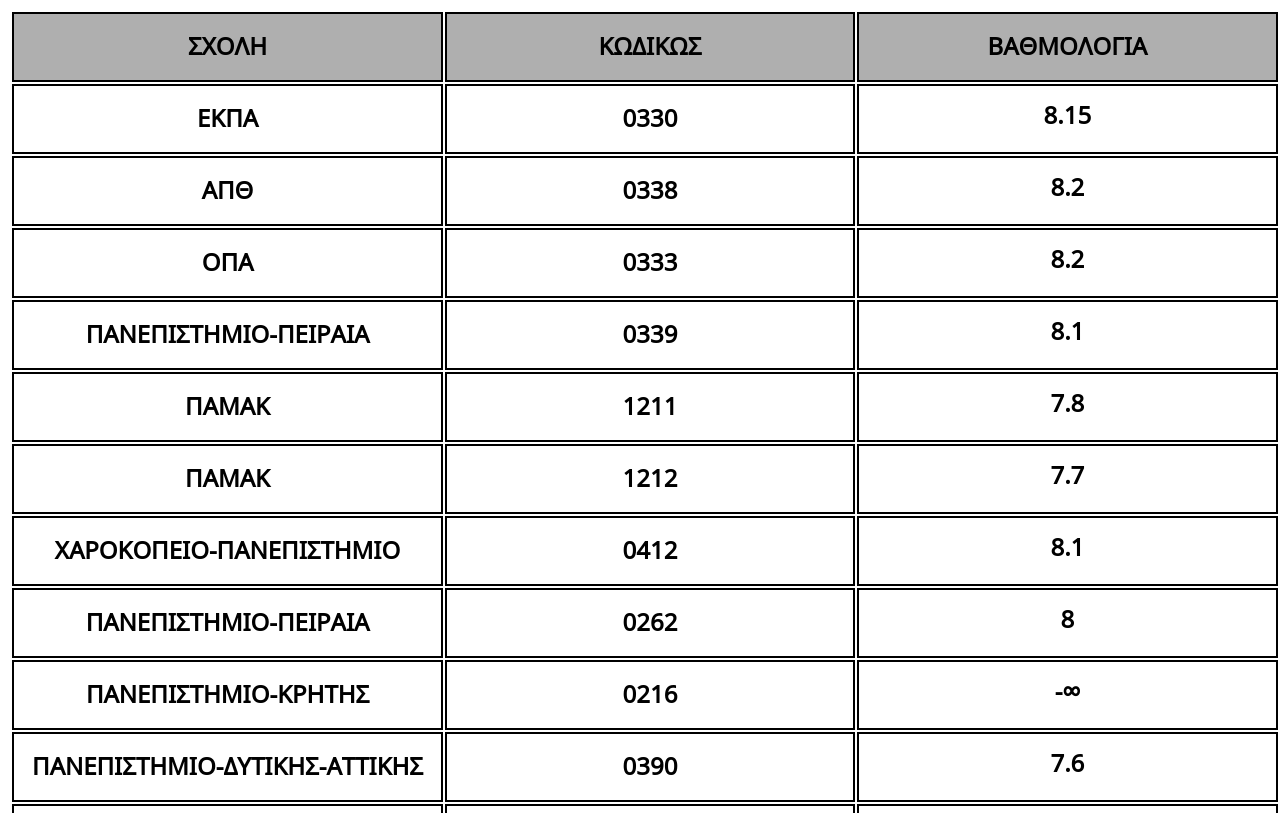
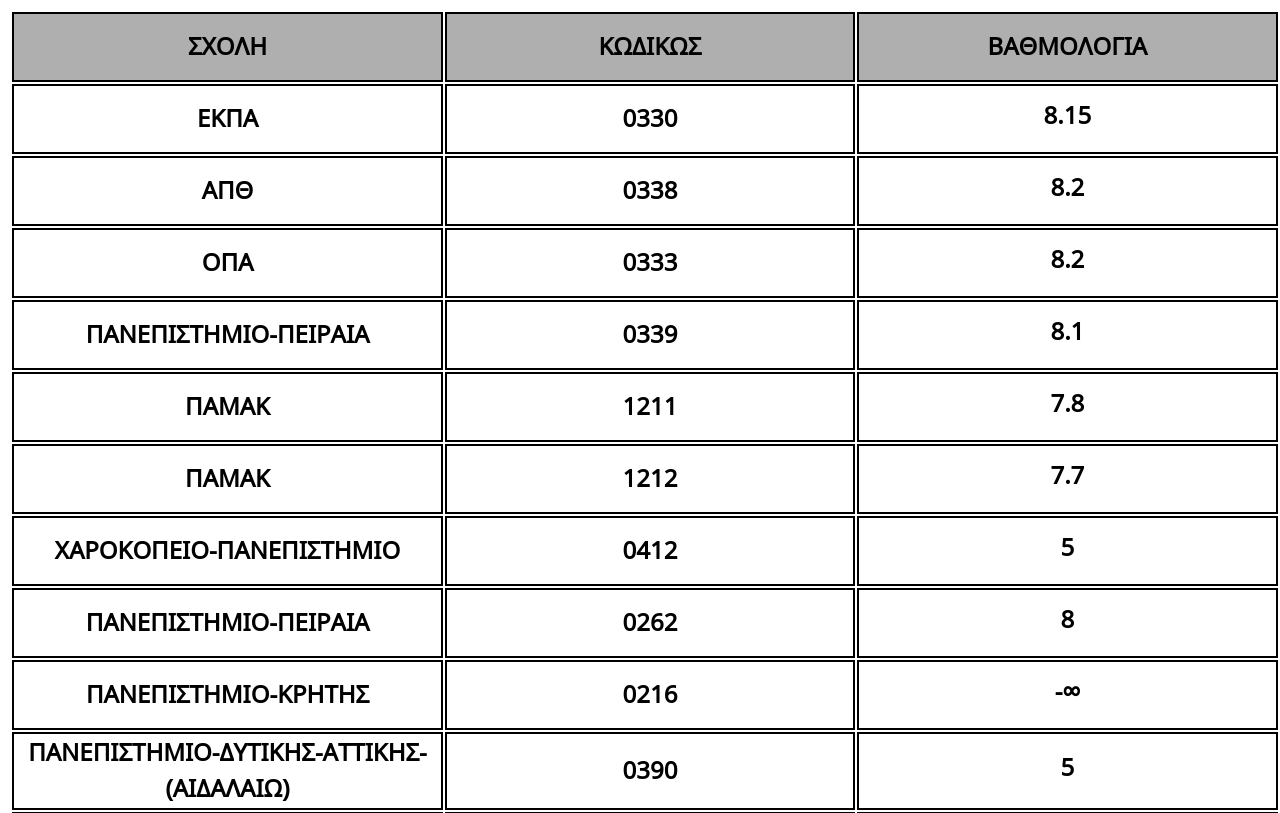
Before and after one commit to Petrelis-Efstratios/sholes, a plain HTML site: page index.html in a window 1280 px wide. Shown: the top 813 px of the page. Drawn offline with Linux system fonts and the light colour scheme.

Commit message:
Change values

```diff
--- a/index.html
+++ b/index.html
@@ -167,7 +167,7 @@
         </tbody>
     </table>
     <script>
-        const x = "ΕΚΠΑ 0330 8.15 ΑΠΘ 0338 8.2 ΟΠΑ 0333 8.2 ΠΑΝΕΠΙΣΤΗΜΙΟ-ΠΕΙΡΑΙΑ 0339 8.1 ΠΑΜΑΚ 1211 7.8 ΠΑΜΑΚ 1212 7.7 ΧΑΡΟΚΟΠΕΙΟ-ΠΑΝΕΠΙΣΤΗΜΙΟ 0412 8.1 ΠΑΝΕΠΙΣΤΗΜΙΟ-ΠΕΙΡΑΙΑ 0262 8 ΠΑΝΕΠΙΣΤΗΜΙΟ-ΚΡΗΤΗΣ 0216 -∞ ΠΑΝΕΠΙΣΤΗΜΙΟ-ΔΥΤΙΚΗΣ-ΑΤΤΙΚΗΣ 0390 7.6 ΔΙΠΑΕ-(ΘΕΣΣΑΛΟΝΙΚΗ) 1625 5 ΠΑΝΕΠΗΣΤΙΜΙΟ-ΘΕΣΣΑΛΙΑΣ-(ΛΑΜΙΑ) 0099 5 ΠΑΝΕΠΗΣΤΙΜΙΟ-ΘΕΣΣΑΛΙΑΣ-(ΛΑΜΙΑ) 0369 -∞ ΔΙΠΑΕ-(ΣΕΡΡΕΣ) 1622 8 ΠΑΝΕΠΗΣΤΙΜΙΟ-ΠΕΛΟΠΟΝΝΗΣΟΥ-(ΤΡΙΠΟΛΗ) 0098 7 ΔΙΠΑΕ-(ΚΑΒΑΛΑ) 1630 8 ΟΝΙΟ-ΠΑΝΕΠΗΣΤΙΜΙΟ-(ΚΕΡΚΥΡΑ) 0366 6 ΠΑΝΕΠΗΣΤΙΜΙΟ-ΘΕΣΣΑΛΙΑΣ-(ΛΑΡΙΣΑ) 1439 6.5 ΠΑΝΕΠΗΣΤΙΜΙΟ-ΔΥΤΙΚΗΣ-ΜΑΚΕΔΟΝΙΑΣ-(ΚΑΣΤΟΡΙΑ) 1554 8 ΠΑΝΕΠΗΣΤΙΜΙΟ-ΙΩΑΝΝΙΝΩΝ-(ΑΡΤΑ) 1250 5.5 ΠΑΝΕΠΗΣΤΙΜΙΟ-ΠΕΛΟΠΟΝΝΗΣΟΥ-(ΣΠΑΡΤΗ) 1519 6 ΙΟΝΙΟ-ΠΑΝΕΠΗΣΤΙΜΙΟ-(ΑΡΓΟΣΤΟΛΙ) 1456 -∞";
+        const x = "ΕΚΠΑ 0330 8.15 ΑΠΘ 0338 8.2 ΟΠΑ 0333 8.2 ΠΑΝΕΠΙΣΤΗΜΙΟ-ΠΕΙΡΑΙΑ 0339 8.1 ΠΑΜΑΚ 1211 7.8 ΠΑΜΑΚ 1212 7.7 ΧΑΡΟΚΟΠΕΙΟ-ΠΑΝΕΠΙΣΤΗΜΙΟ 0412 5 ΠΑΝΕΠΙΣΤΗΜΙΟ-ΠΕΙΡΑΙΑ 0262 8 ΠΑΝΕΠΙΣΤΗΜΙΟ-ΚΡΗΤΗΣ 0216 -∞ ΠΑΝΕΠΙΣΤΗΜΙΟ-ΔΥΤΙΚΗΣ-ΑΤΤΙΚΗΣ-(ΑΙΔΑΛΑΙΩ) 0390 5 ΔΙΠΑΕ-(ΘΕΣΣΑΛΟΝΙΚΗ) 1625 5 ΠΑΝΕΠΗΣΤΙΜΙΟ-ΘΕΣΣΑΛΙΑΣ-(ΛΑΜΙΑ) 0099 5 ΠΑΝΕΠΗΣΤΙΜΙΟ-ΘΕΣΣΑΛΙΑΣ-(ΛΑΜΙΑ) 0369 -∞ ΔΙΠΑΕ-(ΣΕΡΡΕΣ) 1622 8 ΠΑΝΕΠΗΣΤΙΜΙΟ-ΠΕΛΟΠΟΝΝΗΣΟΥ-(ΤΡΙΠΟΛΗ) 0098 5 ΔΙΠΑΕ-(ΚΑΒΑΛΑ) 1630 7.9 ΟΝΙΟ-ΠΑΝΕΠΗΣΤΙΜΙΟ-(ΚΕΡΚΥΡΑ) 0366 6 ΠΑΝΕΠΗΣΤΙΜΙΟ-ΘΕΣΣΑΛΙΑΣ-(ΛΑΡΙΣΑ) 1439 6.5 ΠΑΝΕΠΗΣΤΙΜΙΟ-ΔΥΤΙΚΗΣ-ΜΑΚΕΔΟΝΙΑΣ-(ΚΑΣΤΟΡΙΑ) 1554 7.9 ΠΑΝΕΠΗΣΤΙΜΙΟ-ΙΩΑΝΝΙΝΩΝ-(ΑΡΤΑ) 1250 5.5 ΠΑΝΕΠΗΣΤΙΜΙΟ-ΠΕΛΟΠΟΝΝΗΣΟΥ-(ΣΠΑΡΤΗ) 1519 6 ΙΟΝΙΟ-ΠΑΝΕΠΗΣΤΙΜΙΟ-(ΑΡΓΟΣΤΟΛΙ) 1456 -∞";
         const table = x.split(" ");
         for(let i = 1; i <= 22; i++) {
             for(let j = 1; j <= 3; j++) {
```
